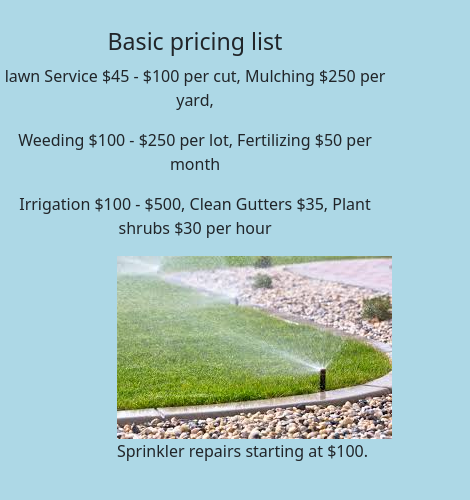
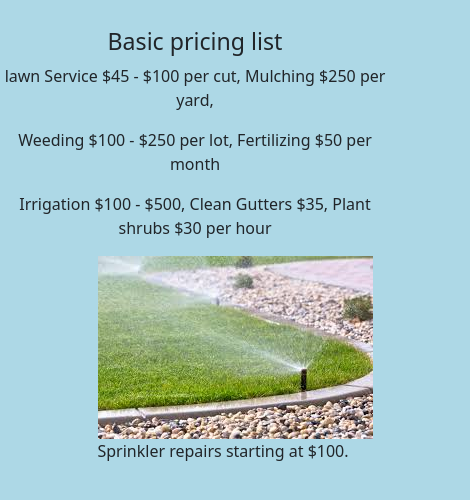
Before and after one commit to Chris22474/chris22474.github.io, a plain HTML site: page laborcost.html in a window 390 px wide. Shown: the part 292-792 px from the top of the page, 470 px wide, since content can reach past the window. Drawn offline with nearby package versions, Linux system fonts and the light colour scheme.

Commit message:
Add files via upload

```diff
--- a/styles.css
+++ b/styles.css
@@ -85,8 +85,8 @@ text-align: center;
 
 #two {
 	float: left;
-	padding-left: 30%;
-
+	padding-left: 25%;
+	padding-right: 25%;
 }
 
 #three {
```
